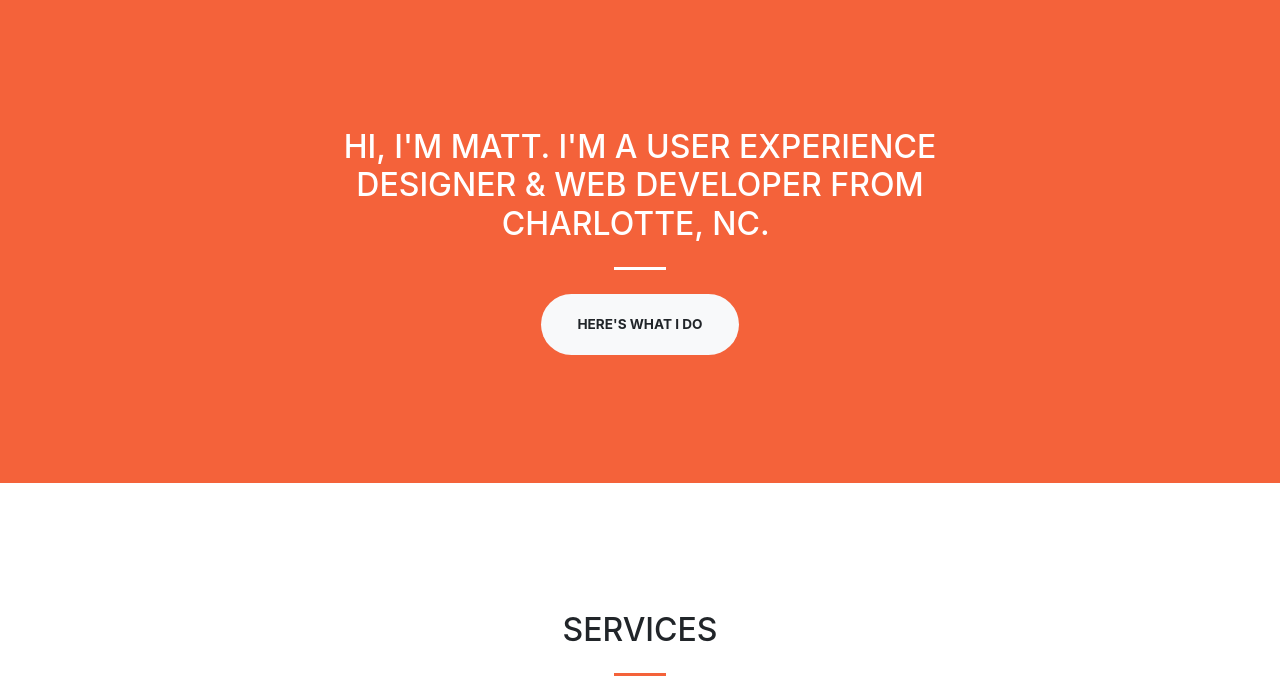
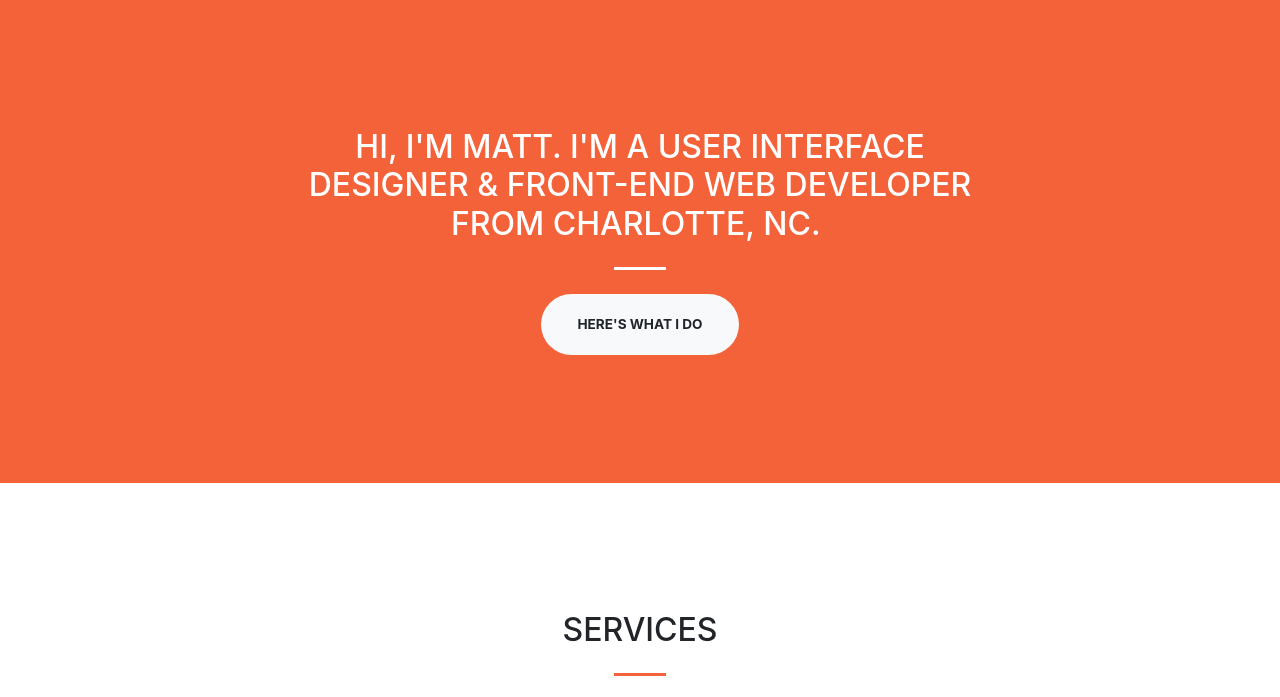
Before and after one commit to m3digital/Portfolio, a website with bundled scripts: page index.html in a window 1280 px wide. Shown: the part 800-1497 px from the top of the page. Built offline with nearby package versions, Linux system fonts and the light colour scheme; a web font is replaced by a local one.

Commit message:
changed some names

```diff
--- a/index.html
+++ b/index.html
@@ -90,7 +90,7 @@
       <div class="container">
         <div class="row justify-content-center">
           <div class="col-lg-8 text-center">
-            <h2 class="text-white mt-0">Hi, I'm Matt. I'm A User Experience Designer &amp; Web Developer from Charlotte, NC.&nbsp;</h2>
+            <h2 class="text-white mt-0">Hi, I'm Matt. I'm A User Interface Designer &amp; Front-End Web Developer from Charlotte, NC.&nbsp;</h2>
             <hr class="divider light my-4" />
             <a class="btn btn-light btn-xl js-scroll-trigger" target="_blank" href="https://m3digital.co"
               >Here's What I Do</a
```
